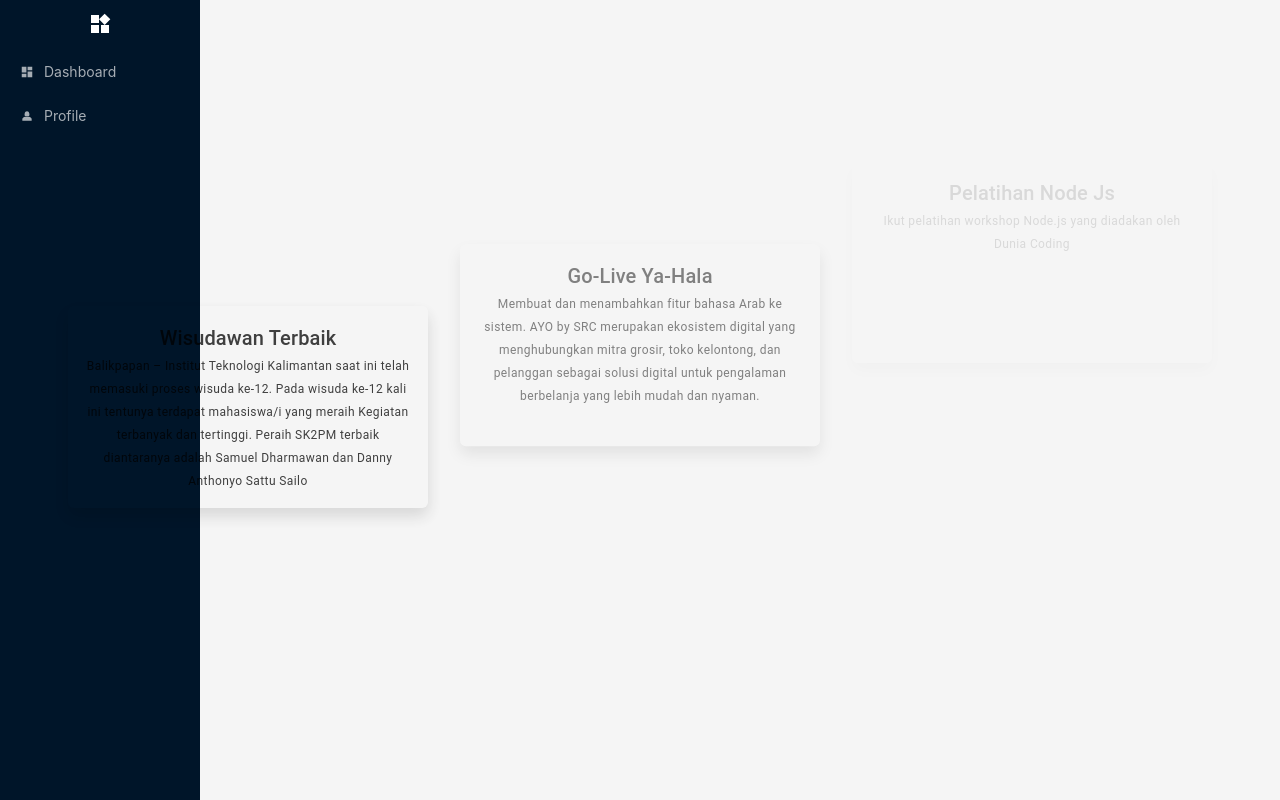
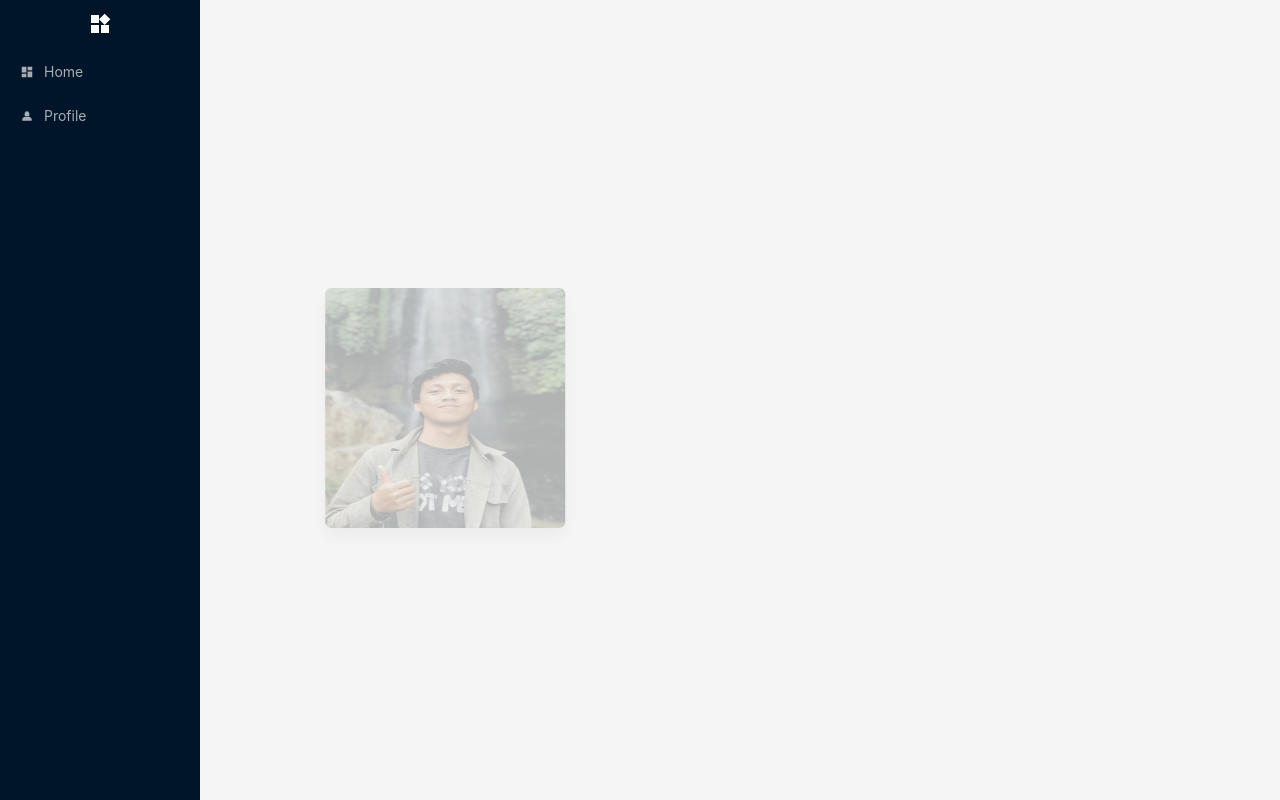
Before and after one commit to DannyASS/Portofolio, a React (Vite) app: page / in a window 1280 px wide. Both pictures are taken after a click on the item "Profile". Built offline with nearby package versions, Linux system fonts and the light colour scheme.

Commit message:
Fix : animation intro web

```diff
--- a/src/components/shared/introWeb.jsx
+++ b/src/components/shared/introWeb.jsx
@@ -1,86 +1,44 @@
 import React, { useEffect, useState } from 'react';
 import { motion, AnimatePresence } from 'framer-motion';
 import { Typography } from '@mui/material';
+import WelcomeTrans from './subComponent/welcome';
+import ActivityTrans from './subComponent/Activity';
+import ProfileDashboard from './subComponent/proDash';
 
 const IntroAnimation = ({initialBerita}) => {
-  const [isVisible, setIsVisible] = useState(true);
+  const [isVisible, setIsVisible] = useState(1);
+  const [counterTime, setCounterTime] = useState(0);
+  const setTime = [5000, 10000, 5000]
+
 
   // Toggle visibility every 3 seconds
-  useEffect(() => {
-    const timeout = setTimeout(() => {
-      setIsVisible(true);
-    }, 3000);
-    return () => clearTimeout(timeout);
-  }, []);
+  // useEffect(() => {
+  //   const timeout = setTimeout(() => {
+  //     setIsVisible(2);
+  //   }, 2000);
+  //   return () => clearTimeout(timeout);
+  // }, []);
 
   useEffect(() => {
-    if (isVisible) {
+    let counter = isVisible + 1;
+    if (isVisible < 5) {
+        console.log("cek deh : ", counter)
         const timeout = setTimeout(() => {
-            setIsVisible(false);
-        }, 5000);
+            if (counter % 2 == 1) {
+              setCounterTime(counterTime + 1)
+            }
+            setIsVisible(counter);
+        }, (isVisible % 2 == 1? setTime[counterTime] : 3000));
         return () => clearTimeout(timeout);
+
     }
   }, [isVisible]);
 
   return (
     <AnimatePresence>
-      {isVisible && (
-        <motion.div
-          key="intro"
-          initial={{ opacity: 0 }}
-          animate={{ opacity: 1 }}
-          exit={{ opacity: 0 }}
-          transition={{ duration: 1.5, delay : 0.5 }}
-          style={{ display: 'flex', flexDirection: 'column', alignItems: 'center', justifyContent: 'center', height: '100vh' }}
-        >
-          <motion.h1
-            initial={{ y: -50, opacity: 0 }}
-            animate={{ y: 0, opacity: 1 }}
-            transition={{ duration: 1, delay: 0.5 }}
-          >
-            Selamat Datang!
-          </motion.h1>
-          <motion.p
-            initial={{ y: -20, opacity: 0 }}
-            animate={{ y: 0, opacity: 1 }}
-            transition={{ duration: 1, delay: 1 }}
-          >
-            Enjoy Explore My CV...
-          </motion.p>
-        </motion.div>
-      )}
-      {!isVisible && (
-            <motion.div
-                key={"list"}
-                className='dashboardContent'
-                initial={{ opacity: 0 }}
-                animate={{ opacity: 1 }}
-                transition={{ duration: 1.5, delay : 1 }}
-            >
-                <motion.div className='row'>
-                    <motion.h1
-                        initial={{ y: -50, opacity: 0 }}
-                        animate={{ y: 0, opacity: 1 }}
-                        transition={{ duration: 5, delay: 6 }}
-                    >
-                        Aktifitas
-                    </motion.h1>
-                    {initialBerita.map((item, index) => {
-                        return (
-                            <motion.div
-                            className='col rounded shadow p-3 m-3 actionCol'
-                            initial={{ y: -200, opacity: 0 }}
-                            animate={{ y: 0, opacity: 1 }}
-                            transition={{ duration: 5, delay: (1.5 * index) }}
-                            >
-                                    <Typography variant='h6'>{item.name}</Typography>
-                                    <Typography variant='caption'>{item.deskripsi}</Typography>
-                            </motion.div>
-                        )
-                    })}
-                </motion.div>
-            </motion.div>
-      )}
+      {(isVisible == 1) && (<WelcomeTrans />)}
+      {(isVisible == 5) && (<ActivityTrans initialBerita={initialBerita}/>)}
+      {(isVisible == 3) && (<ProfileDashboard />)}
     </AnimatePresence>
   );
 };
--- /dev/null
+++ b/src/components/shared/subComponent/Activity.jsx
@@ -0,0 +1,40 @@
+import { Typography } from '@mui/material';
+import { motion } from 'framer-motion';
+
+const ActivityTrans = ({initialBerita}) => {
+    return(
+        <motion.div
+                key={"list"}
+                className='dashboardContent'
+                initial={{ opacity: 0 }}
+                animate={{ opacity: 1 }}
+                exit={{y: 50, opacity: 0}}
+                transition={{ duration: 1.5, delay : 1 }}
+            >
+                <motion.div className='row'>
+                    <motion.h1
+                        initial={{ y: -50, opacity: 0 }}
+                        animate={{ y: 0, opacity: 1 }}
+                        transition={{ duration: 5, delay: 5 }}
+                    >
+                        Aktifitas
+                    </motion.h1>
+                    {initialBerita.map((item, index) => {
+                        return (
+                            <motion.div
+                            className='col rounded shadow p-3 m-3 actionCol'
+                            initial={{ y: -200, opacity: 0 }}
+                            animate={{ y: 0, opacity: 1 }}
+                            transition={{ duration: 5, delay: (1 * index) }}
+                            >
+                                    <Typography variant='h6'>{item.name}</Typography>
+                                    <Typography variant='caption'>{item.deskripsi}</Typography>
+                            </motion.div>
+                        )
+                    })}
+                </motion.div>
+            </motion.div>
+    )
+}
+
+export default ActivityTrans
--- /dev/null
+++ b/src/components/shared/subComponent/proDash.jsx
@@ -0,0 +1,51 @@
+import { motion } from 'framer-motion'
+import { useState } from 'react'
+
+const ProfileDashboard = () => {
+    const [motionko, setMotionko] = useState(1);
+    const [isExit, setIsExit] = useState(false);
+
+    const counterMotion = () => {
+        setIsExit(true);
+        const timeout = setTimeout(() => {
+            setMotionko(motionko + 1);
+        },1000)
+        setIsExit(false);
+        return () => clearTimeout(timeout);
+    }
+    return(
+        <motion.div
+            key={"profile"}
+            className='dashboardContent'
+            exit={{y: -50, opacity: 0}}
+            transition={{ duration: 1.5, delay : 1 }}
+            >
+            <motion.div className='row' style={{width : '60%'}}>
+                <motion.div className='col-4'
+                    initial= {{x : 50, opacity: 0}}
+                    animate = {{x: -50, opacity : 1}}
+                    transition={{duration: 2}}
+                    onAnimationComplete={counterMotion}
+                >
+                    <img src='/image/profile.jpg' className='rounded bordered shadow' style={{maxHeight: '240px', width: '240px'}}/>
+                </motion.div>
+                <motion.div className='col-8'
+                    style={{textAlign: 'center', justifyContent: 'center', alignItems: 'center', display: 'flex'}}
+                >
+                        {(motionko == 2 && !isExit) &&(
+                            <motion.p
+                                initial= {{y : 50, opacity: 0}}
+                                animate = {{y: 0, opacity : 1, delay: 3}}
+                                transition={{duration: 3}}
+                                exit={{y : 10, opacity: 1}}
+                            >
+                                Saya Danny Anthonyo seorang junior developer .NET yang berdedikasi dalam mengembangkan aplikasi berbasis web menggunakan teknologi .NET. Saya memiliki pengetahuan tentang javascript, React JS, Jquery, bahasa pemograman C# dan kerangka Kerja ASP.Net. Saya telah mengikuti beberapa project pegembangan perangkat lunak menggunakan teknologi .Net
+                            </motion.p>
+                        )}
+                </motion.div>
+            </motion.div>
+        </motion.div>
+    )
+}
+
+export default ProfileDashboard
--- /dev/null
+++ b/src/components/shared/subComponent/welcome.jsx
@@ -0,0 +1,30 @@
+import { motion } from 'framer-motion';
+const WelcomeTrans = () => {
+    return (
+        <motion.div
+          key="intro"
+          initial={{ opacity: 0 }}
+          animate={{ opacity: 1 }}
+          exit={{y: 50, opacity: 0 , delay : 1}}
+          transition={{ duration: 1.5, delay : 0.5 }}
+          style={{ display: 'flex', flexDirection: 'column', alignItems: 'center', justifyContent: 'center', height: '100vh' }}
+        >
+          <motion.h1
+            initial={{ y: -50, opacity: 0 }}
+            animate={{ y: 0, opacity: 1 }}
+            transition={{ duration: 1, delay: 0.5 }}
+          >
+            Selamat Datang!
+          </motion.h1>
+          <motion.p
+            initial={{ y: -20, opacity: 0 }}
+            animate={{ y: 0, opacity: 1 }}
+            transition={{ duration: 1, delay: 1 }}
+          >
+            Enjoy Explore My CV...
+          </motion.p>
+        </motion.div>
+    )
+}
+
+export default WelcomeTrans;
--- a/src/utils/router/objectRouter.jsx
+++ b/src/utils/router/objectRouter.jsx
@@ -8,7 +8,7 @@ import DashboardPage from "../../pages/dashboard/dashboard";
 
 export const objectRouter = {
     dashboard : {
-        title : "Dashboard",
+        title : "Home",
         path : "/",
         element : <DashboardPage />,
         navbar: true,
```
